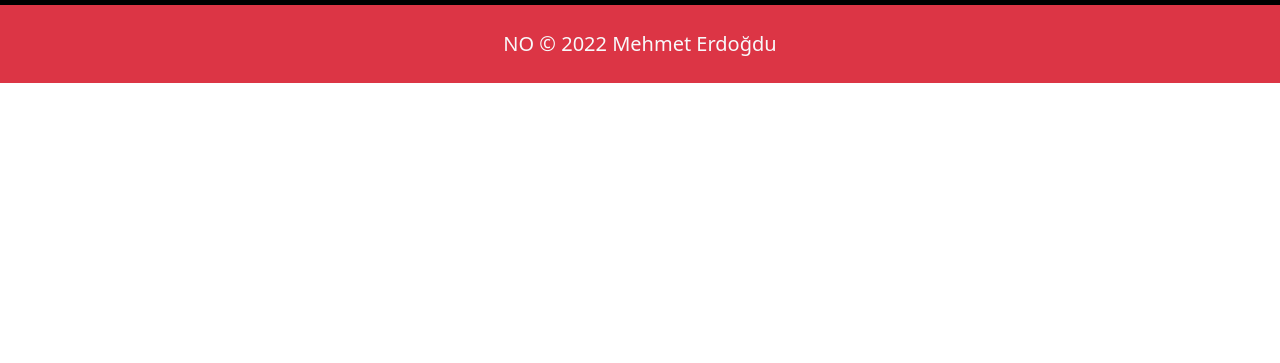
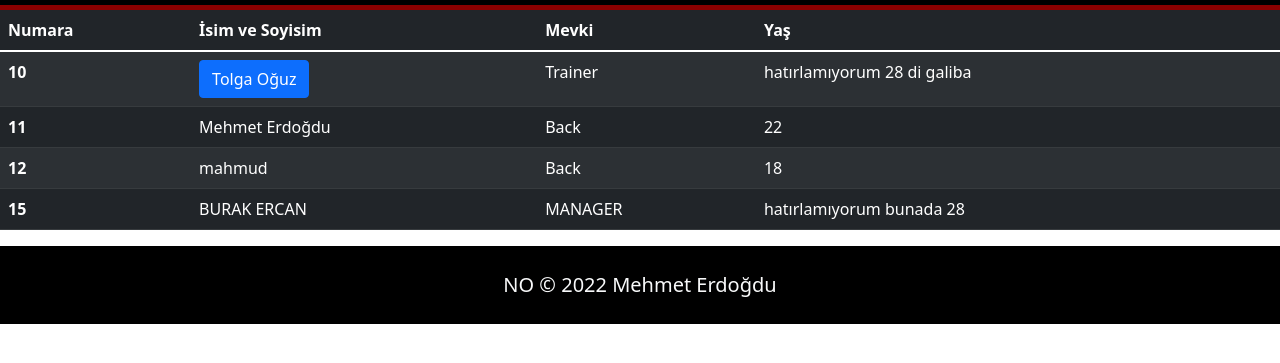
Before and after one commit to Mehmeterdogdu/DragonsRugbyWeb, a plain HTML site: page takım.html in a window 1280 px wide. Shown: the part 221-584 px from the top of the page. Drawn offline with nearby package versions, Linux system fonts and the light colour scheme.

Commit message:
takım sayfası değişiklikleri eklendi

```diff
--- a/takım.html
+++ b/takım.html
@@ -65,9 +65,76 @@
       </div>
     </nav>
   </header>
+  <div id="boşluk" class="container-fluid sayfa-bg">
+    <div class="row boşluk">
+      <div class="col" style="background-color:darkred ;"></div>
+    </div>
+  </div>
+  <section id="team-player">
+    <div class="table-responsive-xl sayfa-bg">
+    <table class="table table-dark table-striped p-0">
+      <thead class="p-0">
+        <tr>
+          <th scope="col">Numara</th>
+          <th scope="col">İsim ve Soyisim</th>
+          <th scope="col">Mevki</th>
+          <th scope="col">Yaş</th>
+        </tr>
+      </thead>
+      <tbody>
+        <tr>
+          <th scope="row">10</th>
+          <td><button type="button" class="btn btn-primary" data-bs-toggle="modal" data-bs-target="#exampleModal">
+            Tolga Oğuz
+          </button></td>
+          <td>Trainer</td>
+          <td>hatırlamıyorum 28 di galiba</td>
+        </tr>
+        <tr>
+          <th scope="row">11</th>
+          <td>Mehmet Erdoğdu</td>
+          <td>Back</td>
+          <td>22</td>
+        </tr>
+        <tr>
+          <th scope="row">12</th>
+          <td>mahmud </td>
+          <td>Back</td>
+          <td>18</td>
+        </tr>
+        <tr>
+          <th scope="row">15</th>
+          <td>BURAK ERCAN</td>
+          <td>MANAGER</td>
+          <td>hatırlamıyorum bunada 28</td>
+        </tr>
+      </tbody>
+    </table>
+  </div>
+  </section>
+
+  <!-- Modal -->
+<div class="modal fade" id="exampleModal" tabindex="-1" aria-labelledby="exampleModalLabel" aria-hidden="true">
+  <div class="modal-dialog modal-dialog-centered">
+    <div class="modal-content">
+      <div class="modal-header">
+        <h5 class="modal-title" id="exampleModalLabel">Modal title</h5>
+        <button type="button" class="btn-close" data-bs-dismiss="modal" aria-label="Close"></button>
+      </div>
+      <div class="modal-body">
+        ...
+      </div>
+      <div class="modal-footer">
+        <button type="button" class="btn btn-secondary" data-bs-dismiss="modal">Close</button>
+        <button type="button" class="btn btn-primary">Save changes</button>
+      </div>
+    </div>
+  </div>
+</div>
+
   <!--kendi bölümüm-->
   <footer>
-    <div class="container-fluid bg-danger text-center py-4 lead text-light">
+    <div class="container-fluid sayfa-bg text-center py-4 lead text-light">
       NO &copy; 2022 Mehmet Erdoğdu
     </div>
   </footer>
```
Also changed, not shown: lig.html (+2 -0 lines).
